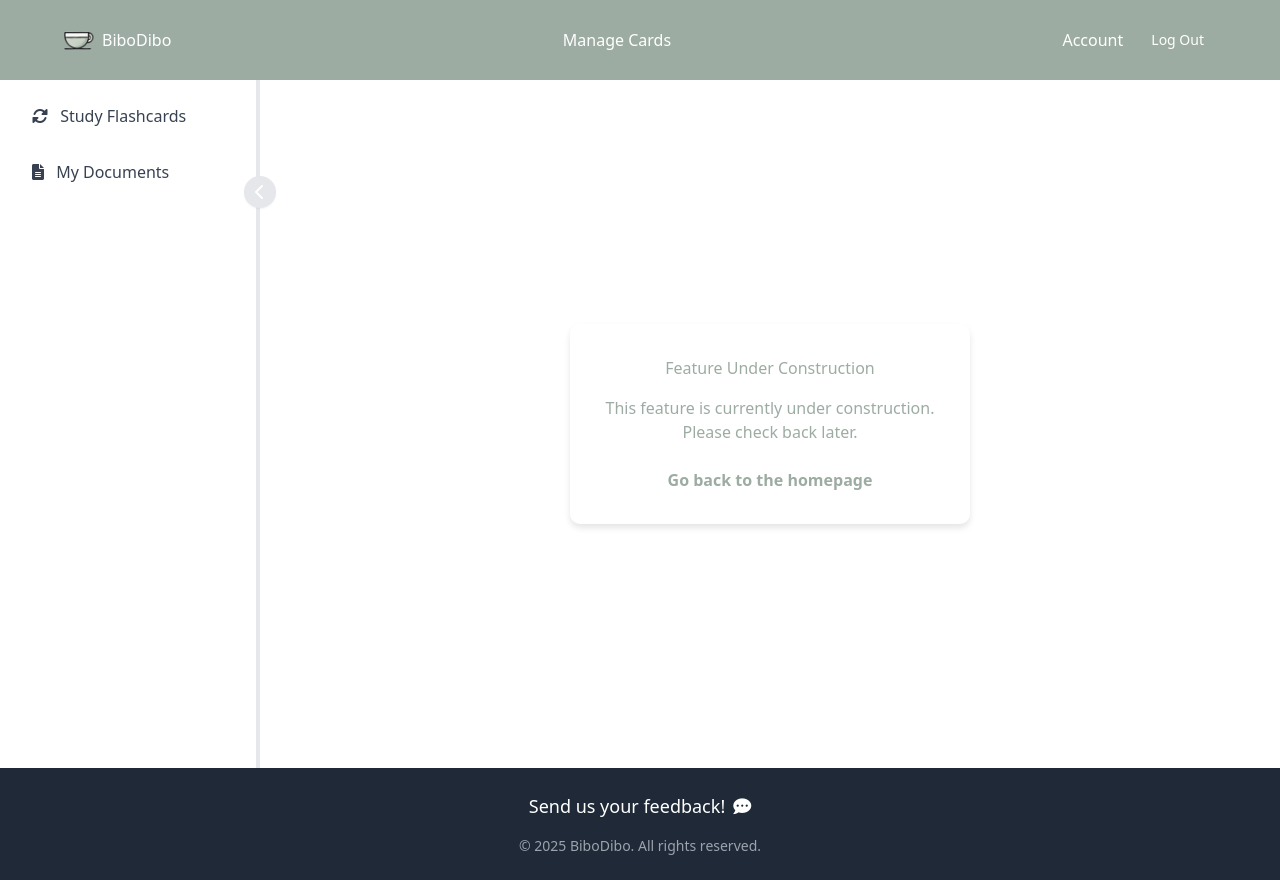
After one commit to arnaugiribet/flashcards, a Django app: page /documents/ in a window 1280 px wide. The commit adds this page. Run offline with Django 5.2, Linux system fonts and the light colour scheme; a user stored in the database is signed in; parts of the project's set-up code (start-up, migrations or seed data) failed here and were passed over; some libraries are stand-ins or nearby versions.

Commit message:
My Documents page template set up

```diff
--- a/flashcards/templates/base.html
+++ b/flashcards/templates/base.html
@@ -74,11 +74,11 @@
             <div id="sidebar" class="sidebar bg-white w-64 flex-shrink-0 transition-all duration-300 ease-in-out">
                 <div class="p-4">
                     <nav class="space-y-4">
-                        <a href="#" class="sidebar-link block py-2 px-4 rounded hover:bg-gray-100 text-gray-700 transition-all duration-200 whitespace-nowrap overflow-hidden">
+                        <a href="{% url 'user_decks' %}" class="sidebar-link block py-2 px-4 rounded hover:bg-gray-100 text-gray-700 transition-all duration-200 whitespace-nowrap overflow-hidden">
                             <i class="fas fa-sync-alt mr-2"></i>
                             <span>Study Flashcards</span>
                         </a>
-                        <a href="#" class="sidebar-link block py-2 px-4 rounded hover:bg-gray-100 text-gray-700 transition-all duration-200 whitespace-nowrap overflow-hidden">
+                        <a href="{% url 'user_documents' %}" class="sidebar-link block py-2 px-4 rounded hover:bg-gray-100 text-gray-700 transition-all duration-200 whitespace-nowrap overflow-hidden">
                             <i class="fas fa-file-alt mr-2"></i>
                             <span>My Documents</span>
                         </a>
--- /dev/null
+++ b/flashcards/templates/documents/user_documents.html
@@ -0,0 +1,20 @@
+{% extends 'base.html' %}
+
+{% block content %}
+<div style="display: flex; justify-content: center; align-items: center; min-height: 80vh;">
+    <div class="signup-container" style="background-color: white; padding: 2rem; border-radius: 10px; box-shadow: 0 4px 6px rgba(0,0,0,0.1); width: 100%; max-width: 400px;">
+        <h2 style="color: #9daca2; text-align: center; margin-bottom: 1rem;">Feature Under Construction</h2>
+
+        <p style="text-align: center; color: #9daca2; margin-bottom: 1.5rem;">
+            This feature is currently under construction. Please check back later.
+        </p>
+
+        <div style="text-align: center;">
+            <a href="{% url 'home' %}" style="color: #9daca2; text-decoration: none; font-weight: bold;">
+                Go back to the homepage
+            </a>
+        </div>
+    </div>
+</div>
+
+{% endblock %}
--- a/flashcards/urls.py
+++ b/flashcards/urls.py
@@ -5,6 +5,7 @@ from . import views
 urlpatterns = [
     path('', views.home, name='home'),  # Root path (e.g., '/')
     path('decks/', views.user_decks, name='user_decks'),
+    path('documents/', views.user_documents, name='user_documents'),
     path('manage_cards/', views.manage_cards, name='manage_cards'),
     path('delete_card/<uuid:card_id>/', views.delete_card, name='delete_card'),
     path('delete_deck/<uuid:deck_id>/', views.delete_deck, name='delete_deck'),
--- a/flashcards/views.py
+++ b/flashcards/views.py
@@ -193,6 +193,10 @@ def delete_deck(request, deck_id):
             raise Http404("Deck not found")  # Raise a 404 if the deck doesn't exist
 
     return JsonResponse({'success': False, 'message': 'Invalid request method'}, status=400)
+
+@login_required
+def user_documents(request):
+    return render(request, 'documents/user_documents.html')
 
 @login_required
 def user_decks(request):
```
